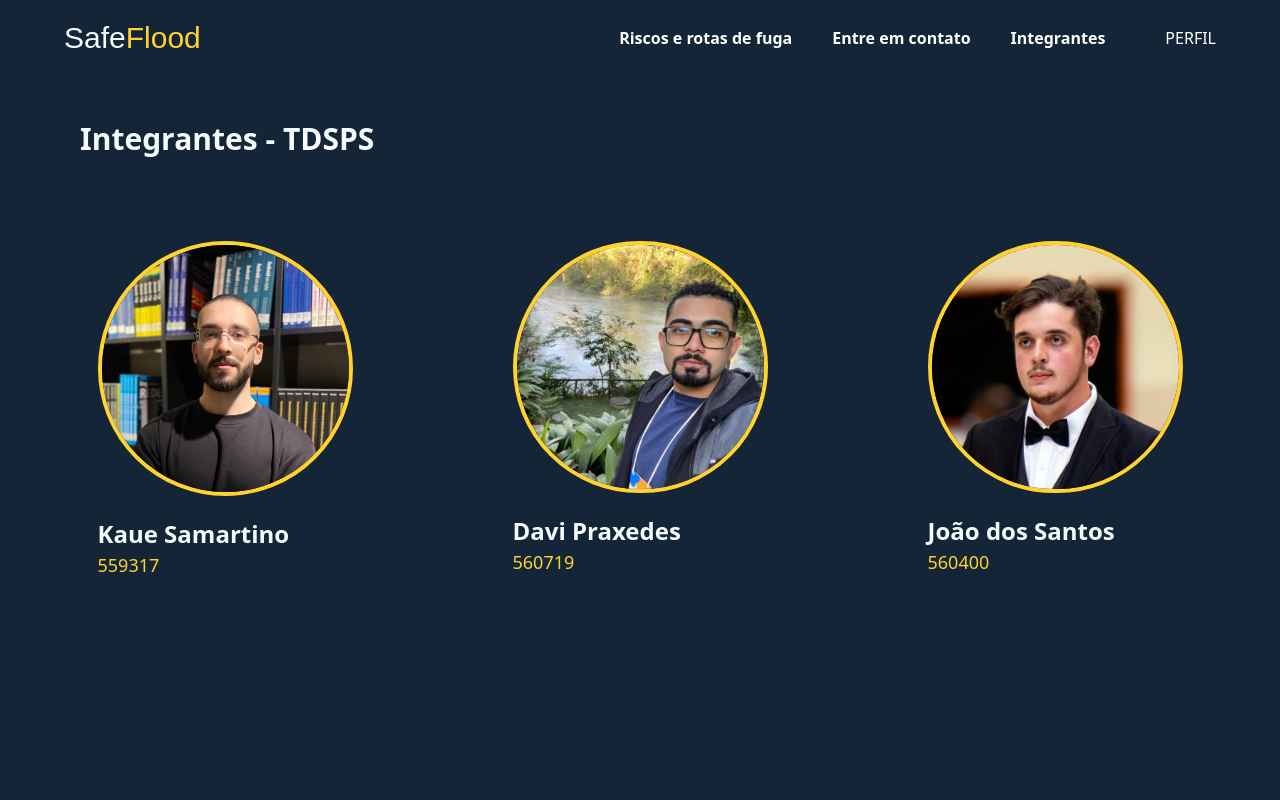
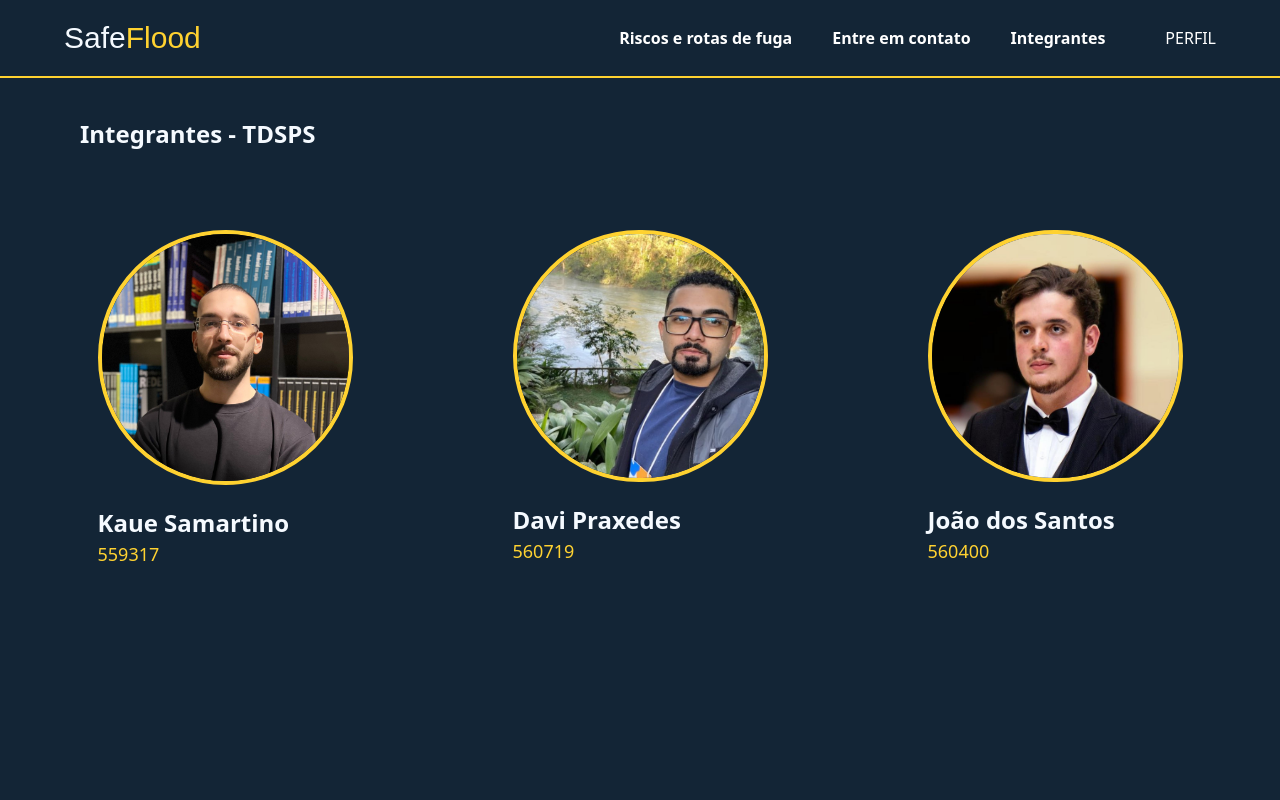
Before and after one commit to KadajoFiap/SafeFlood, a Next.js app: page /integrantes in a window 1280 px wide. Shown: the top 800 px of the page. Built offline with nearby package versions, Linux system fonts and the light colour scheme; a web font is replaced by a local one.

Commit message:
Update Header, Contato, Integrantes, and Riscos pages for consistent styling; add border to Header, adjust background color in Contato, modify heading size in Integrantes, and enhance layout in Riscos for improved user experience.

```diff
--- a/src/app/components/Header/Header.tsx
+++ b/src/app/components/Header/Header.tsx
@@ -4,7 +4,7 @@ import Perfil from "./Perfil/Perfil";
 
 export default function Header() {
   return (
-    <div className="bg-[#132536] flex justify-between items-center px-16 py-5 sticky top-0 w-full z-[1001]">
+    <div className="bg-[#132536] flex justify-between items-center px-16 py-5 sticky top-0 w-full z-[1001] border-solid border-b-2 border-b-amber-300">
         <div>
             <Logo />
         </div>
--- a/src/app/contato/page.tsx
+++ b/src/app/contato/page.tsx
@@ -39,7 +39,7 @@ export default function Contato() {
     };
 
     return (
-        <div className="flex  justify-center min-h-screen bg-[#132533] py-12">
+        <div className="flex  justify-center min-h-screen bg-[#132536] py-12">
             <div className="w-full max-w-3xl px-4">
                 <div className="flex flex-col justify-center mb-8">
                     <h1 className="text-white text-4xl font-bold">Entre em contato</h1>
--- a/src/app/integrantes/page.tsx
+++ b/src/app/integrantes/page.tsx
@@ -3,7 +3,7 @@ import Membros from '../components/Membros/Membros';
 export default function Integrantes() {
     return (
         <div className="min-h-screen bg-[#132536] pt-10 pl-10 pr-10 lg:pl-20 lg:pr-20 md:pl-15 md:pr-15">
-            <h1 className="font-semibold text-[30px] text-[#F5FAFF]">Integrantes - TDSPS</h1>
+            <h1 className="font-semibold text-2xl text-[#F5FAFF]">Integrantes - TDSPS</h1>
             <Membros />
         </div>
     )
--- a/src/app/riscos/page.tsx
+++ b/src/app/riscos/page.tsx
@@ -5,10 +5,12 @@ import Dashboard from '../components/Dashboard/Dashboard';
 export default function Riscos() {
     return (
         <>
-            <div className="h-screen bg-[#132536]">
-                <h1 className="text-2xl font-semibold text-left text-[#F5FAFF] pt-8 pb-10 pl-10 text-[30px] ">Dashboard de riscos</h1>
-                <div className="w-full flex items-center justify-center">
-                    <Dashboard />
+            <div className="min-h-screen bg-[#132536] pt-10 pl-10 pr-10 lg:pl-20 lg:pr-20 md:pl-15 md:pr-15">
+                <div className="flex flex-col items-left justify-center">
+                    <h1 className="text-2xl font-semibold text-left text-[#F5FAFF] pb-8">Dashboard de riscos</h1>
+                    <div className="w-full flex items-center justify-center">
+                        <Dashboard />
+                    </div>
                 </div>
             </div>
         </>
```
